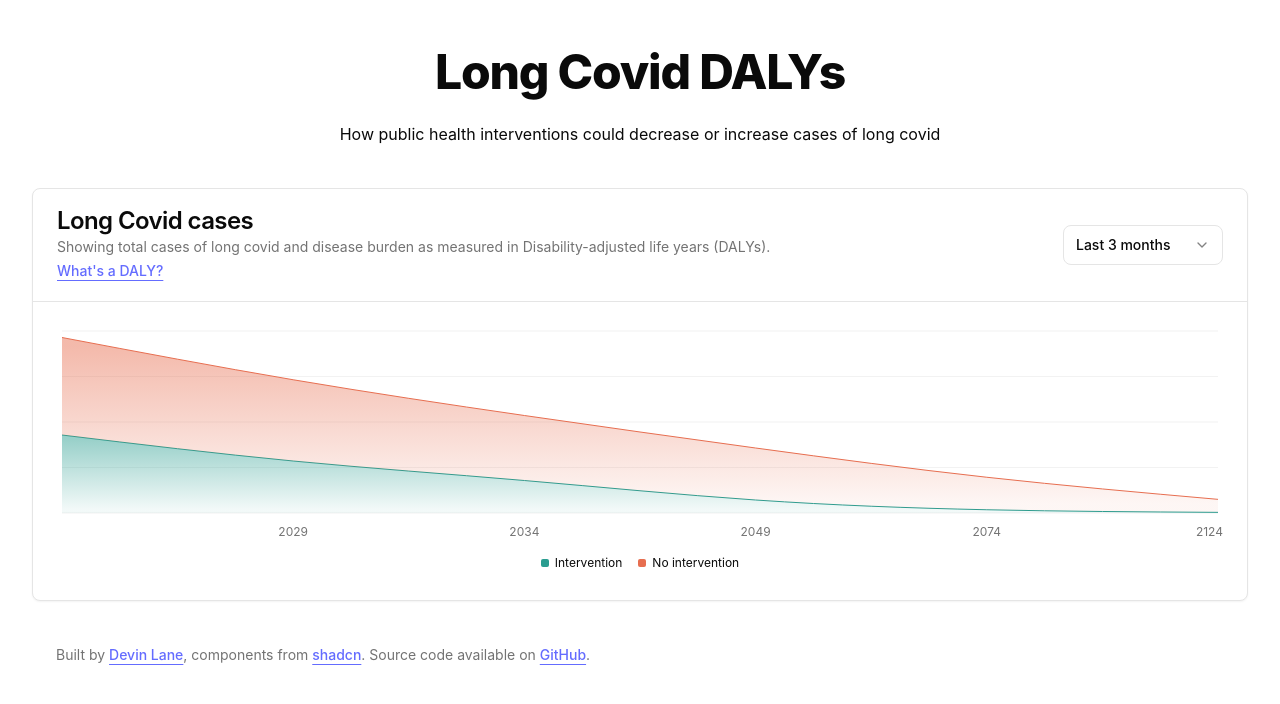
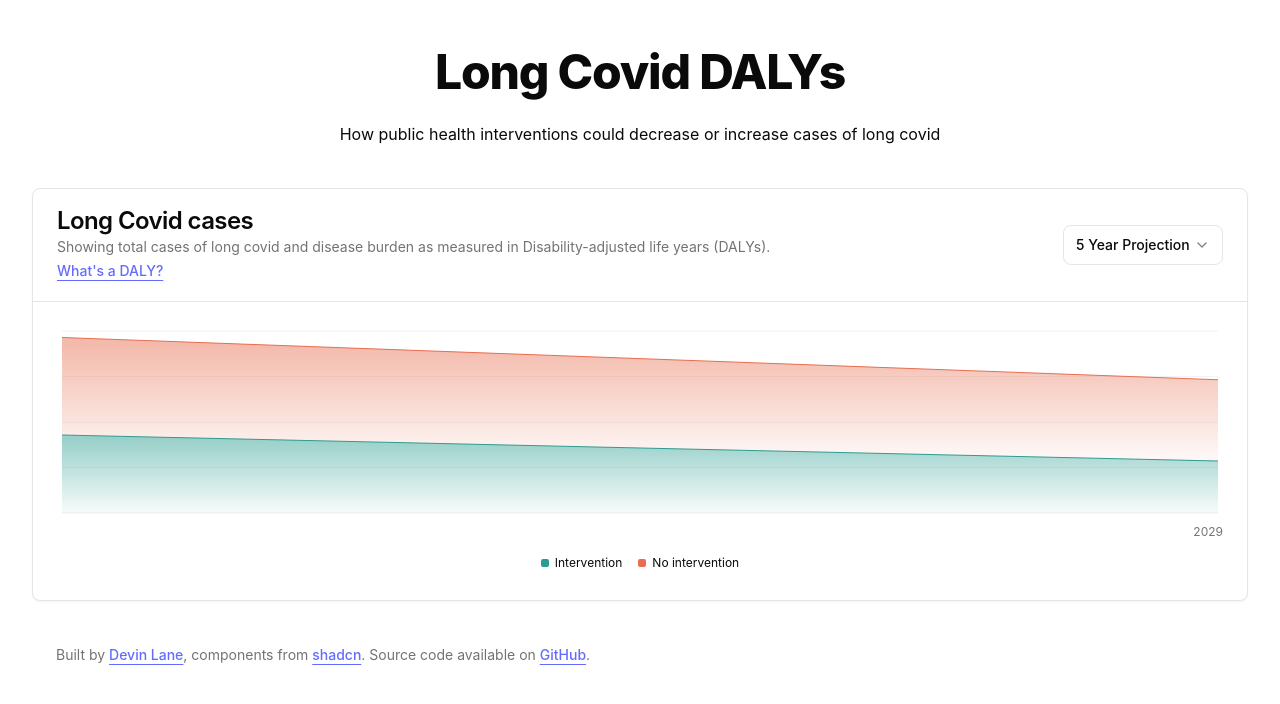
Before and after one commit to DevinCLane/long-covid-dalys, a React (Vite) app: page / in a window 1280 px wide. Shown: the top 704 px of the page. Built offline with nearby package versions, Linux system fonts and the light colour scheme.

Commit message:
projecting data 5, 10, 25, 50, 100

```diff
--- a/src/components/main-chart.tsx
+++ b/src/components/main-chart.tsx
@@ -49,20 +49,28 @@ const chartConfig = {
 } satisfies ChartConfig;
 
 export function MainChart() {
-    const [timeRange, setTimeRange] = React.useState("90d");
+    const [timeRange, setTimeRange] = React.useState("5y");
 
     const filteredData = chartData.filter((item) => {
         const date = new Date(item.date);
-        const referenceDate = new Date("2024-06-30");
-        let daysToSubtract = 90;
-        if (timeRange === "30d") {
-            daysToSubtract = 30;
-        } else if (timeRange === "7d") {
-            daysToSubtract = 7;
+        const startDate = new Date("2024-06-30");
+        let endDate = new Date("2029-01-01");
+
+        switch (timeRange) {
+            case "10y":
+                endDate = new Date("2034-01-01");
+                break;
+            case "25y":
+                endDate = new Date("2049-01-01");
+                break;
+            case "50y":
+                endDate = new Date("2074-01-01");
+                break;
+            case "100y":
+                endDate = new Date("2124-01-01");
+                break;
         }
-        const startDate = new Date(referenceDate);
-        startDate.setDate(startDate.getDate() - daysToSubtract);
-        return date >= startDate;
+        return date >= startDate && date <= endDate;
     });
 
     return (
@@ -88,19 +96,25 @@ export function MainChart() {
                 <Select value={timeRange} onValueChange={setTimeRange}>
                     <SelectTrigger
                         className="w-[160px] rounded-lg sm:ml-auto"
-                        aria-label="Select a value"
+                        aria-label="Select projection range"
                     >
-                        <SelectValue placeholder="Last 3 months" />
+                        <SelectValue placeholder="5 year projection" />
                     </SelectTrigger>
                     <SelectContent className="rounded-xl">
-                        <SelectItem value="90d" className="rounded-lg">
-                            Last 3 months
+                        <SelectItem value="5y" className="rounded-lg">
+                            5 Year Projection
                         </SelectItem>
-                        <SelectItem value="30d" className="rounded-lg">
-                            Last 30 days
+                        <SelectItem value="10y" className="rounded-lg">
+                            10 Year Projection
                         </SelectItem>
-                        <SelectItem value="7d" className="rounded-lg">
-                            Last 7 days
+                        <SelectItem value="25y" className="rounded-lg">
+                            25 Year Projection
+                        </SelectItem>
+                        <SelectItem value="50y" className="rounded-lg">
+                            50 Year Projection
+                        </SelectItem>
+                        <SelectItem value="100y" className="rounded-lg">
+                            100 Year Projection
                         </SelectItem>
                     </SelectContent>
                 </Select>
```
